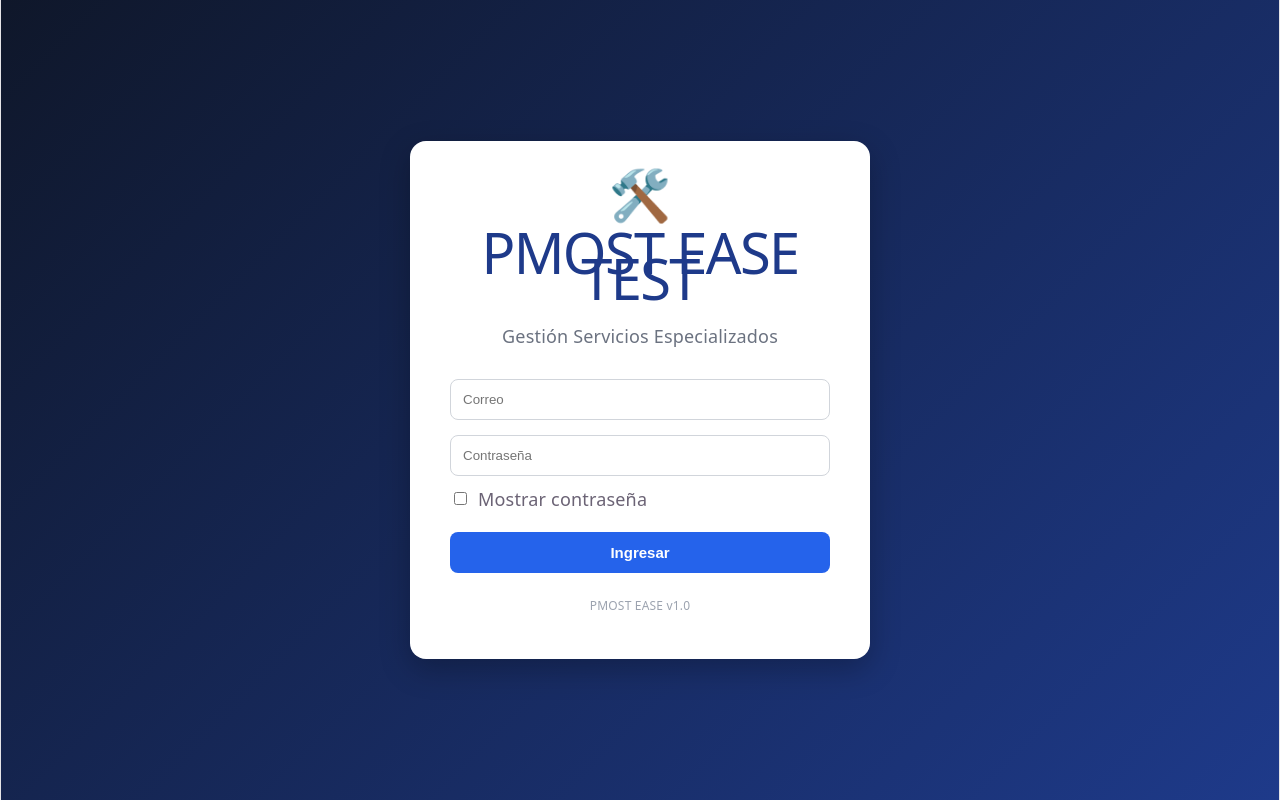
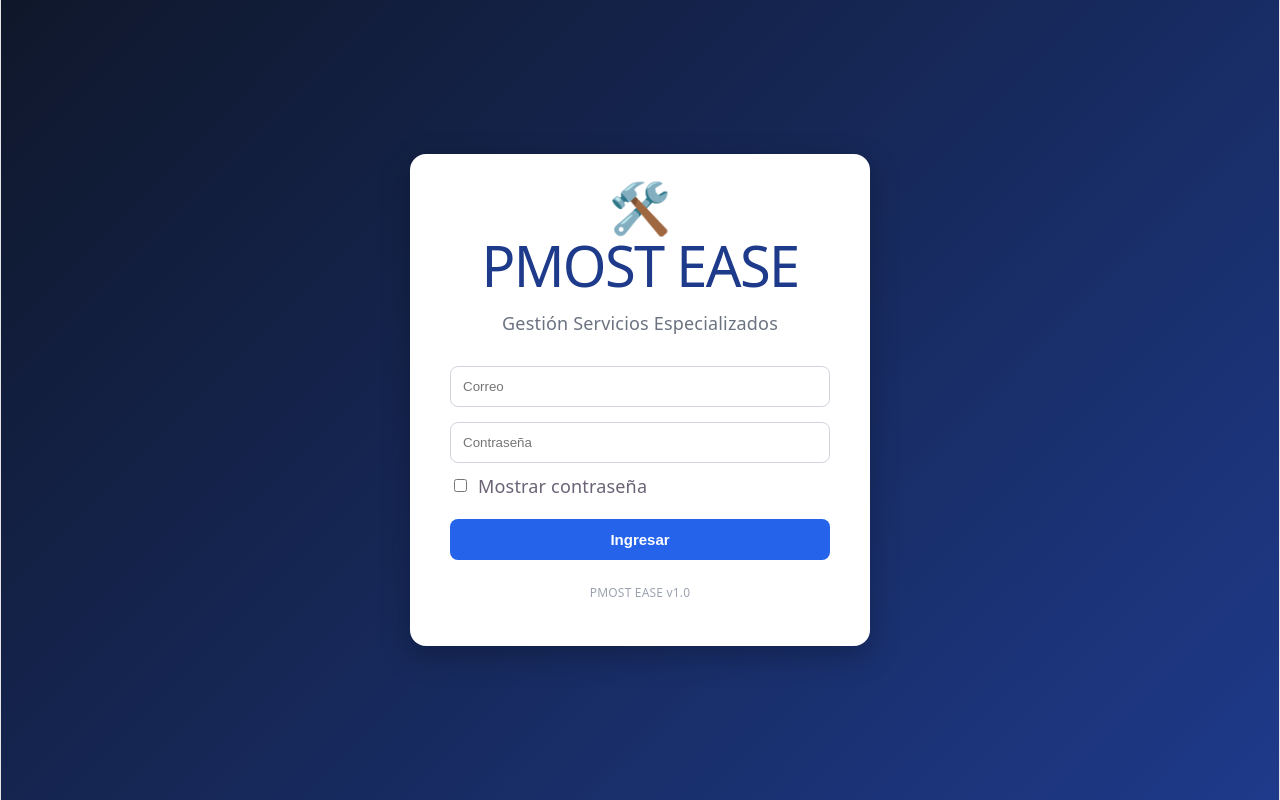
Before and after one commit to mongetech1828/NetOps-Control, a React app in the folder frontend/: page / in a window 1280 px wide. Built offline with nearby package versions, Linux system fonts and the light colour scheme; the HTML template or start-up script is replaced by a standard one.

Commit message:
Actualiza nombre PMOST

```diff
--- a/frontend/src/pages/Login.jsx
+++ b/frontend/src/pages/Login.jsx
@@ -80,7 +80,7 @@ function Login() {
             color: "#1e3a8a"
           }}
         >
-          PMOST EASE TEST
+          PMOST EASE
         </h1>
 
         <br/>
```
